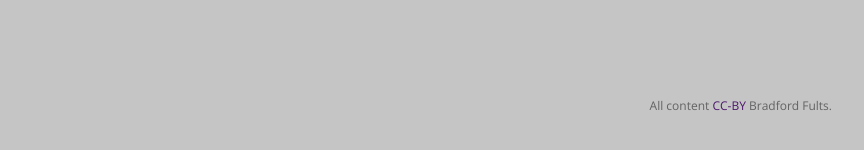
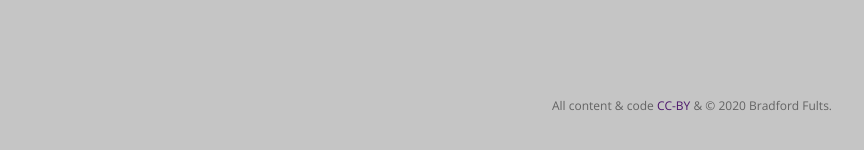
Before and after one commit to h3h/bradfordfults.com, a Jekyll site: the page built from posts.html, in a window 1280 px wide. Shown: the part 399-549 px from the top of the page, without its empty margins (416-1280 px from the left). Built offline with Jekyll 4.4.1, drawn with Linux system fonts in a browser that asks for light colours.

```diff
--- a/_includes/footer.html
+++ b/_includes/footer.html
@@ -1,5 +1,9 @@
 <section class="site-footer">
   <p>
-      All content <a href="https://creativecommons.org/licenses/by/4.0/">CC-BY</a> Bradford Fults.
+    All content &amp; code
+    <a target="_blank" href="https://creativecommons.org/licenses/by/4.0/"
+      >CC-BY</a
+    >
+    &amp; &copy; 2020 Bradford Fults.
   </p>
 </section>
--- a/_includes/head.html
+++ b/_includes/head.html
@@ -1,3 +1,4 @@
+<!-- All content & code CC-BY & © 2020 Bradford Fults. -->
 <head>
     <meta charset="UTF-8" />
     <meta name="viewport" content="width=device-width, initial-scale=1" />
```
